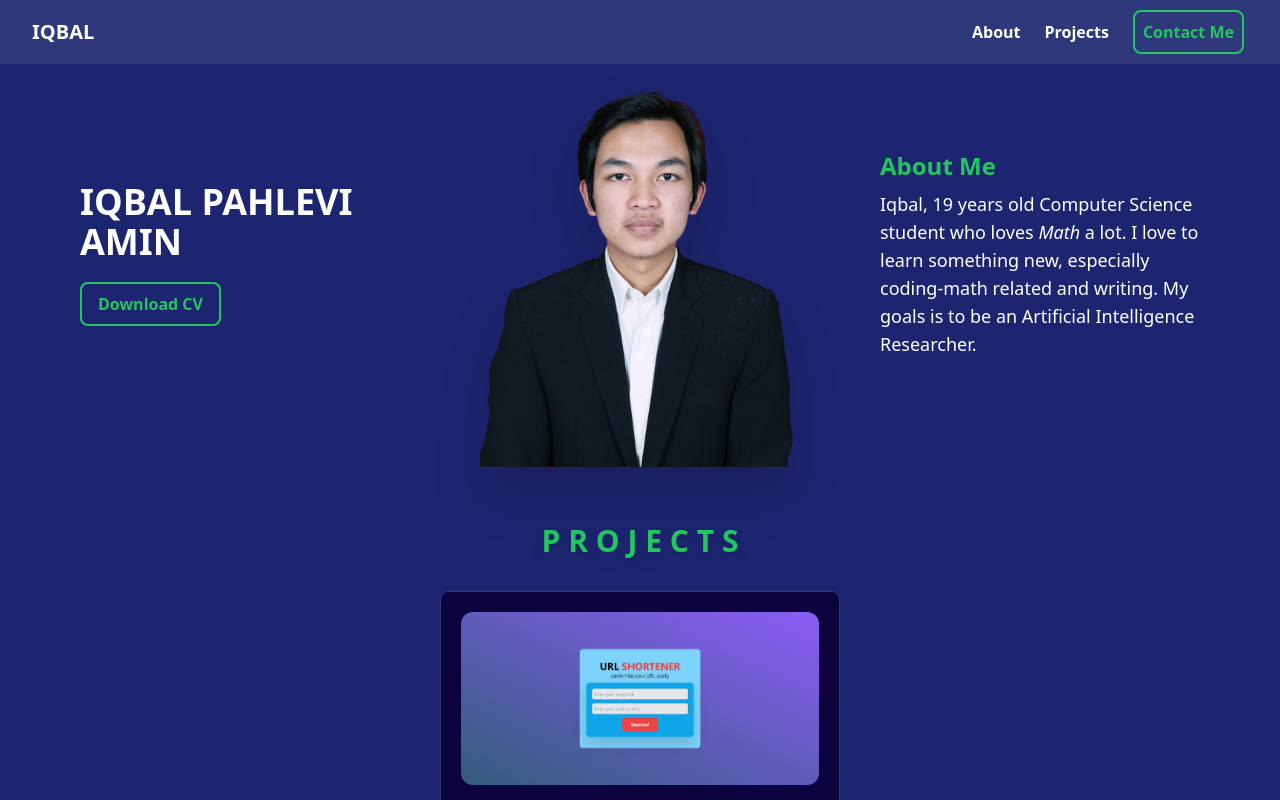
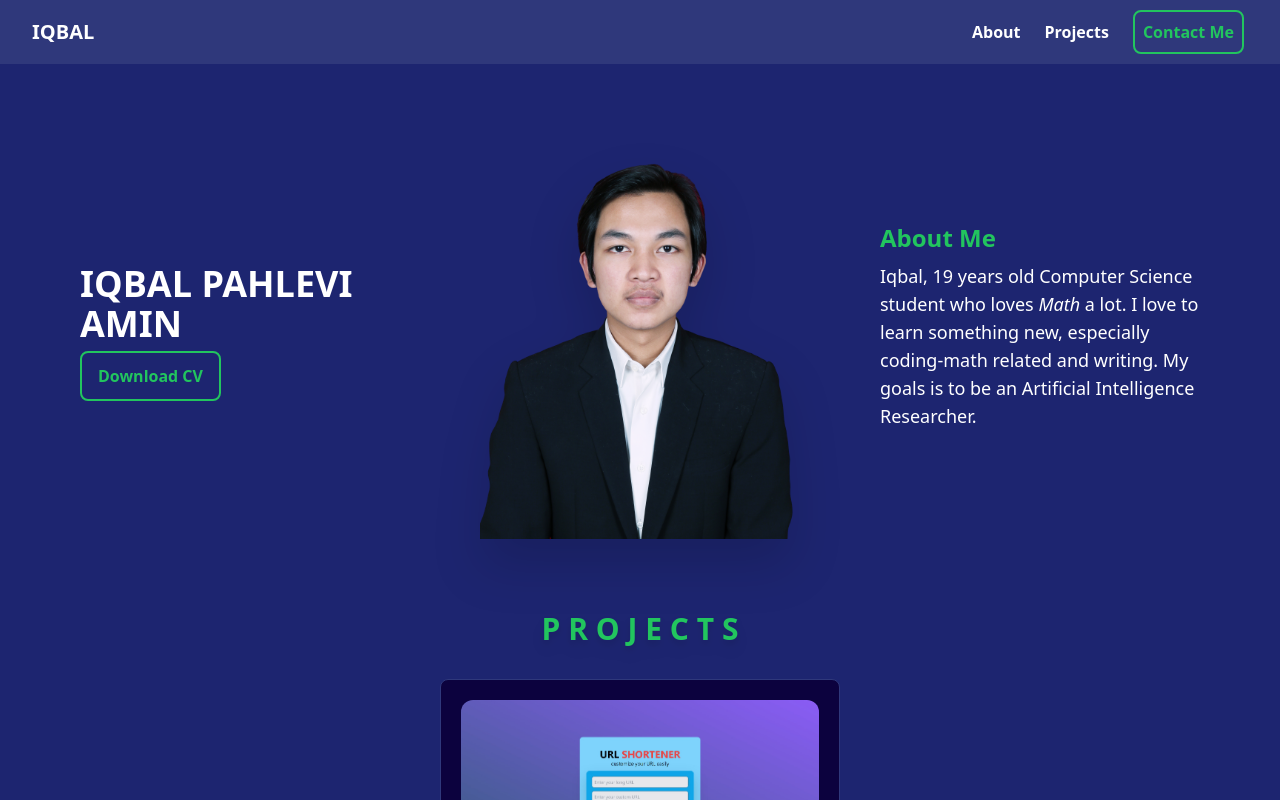
Before and after one commit to iqbalpa/profile-website, a React (Create React App) app: page / in a window 1280 px wide. Shown: the top 800 px of the page. Built offline with nearby package versions, Linux system fonts and the light colour scheme.

Commit message:
add the resume for Download CV button

```diff
--- a/src/components/Hero/Hero.js
+++ b/src/components/Hero/Hero.js
@@ -2,10 +2,10 @@ import React from "react";
 
 const Hero = () => {
     return (
-        <main className="bg-MidnightBlue text-white flex flex-row items-center justify-evenly pt-10">
+        <main className="bg-MidnightBlue text-white flex flex-row items-center justify-evenly pt-28 pb-4">
             <div className="w-80">
                 <p className="text-4xl font-bold mb-5">IQBAL PAHLEVI AMIN</p>
-                <button href="#" className="px-4 py-2 font-bold rounded-lg border-2 border-green-500 duration-300 hover:bg-green-500 text-green-500 hover:text-ResolutionBlue">Download CV</button>
+                <a href="/resume.pdf" className="px-4 py-3 font-bold rounded-lg border-2 border-green-500 duration-300 hover:bg-green-500 text-green-500 hover:text-ResolutionBlue" download>Download CV</a>
             </div>
             <img src="/foto.png" alt="iqbal" className="w-80 drop-shadow-2xl"/>
             <div className="w-80">
```
Also changed, not shown: 1 other file (tests, documents, lock files or other folders).
